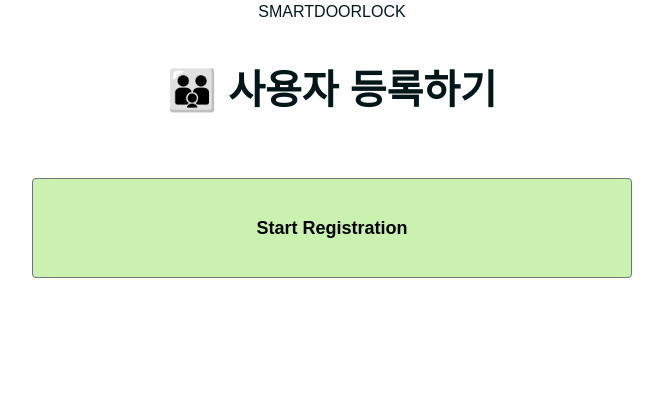
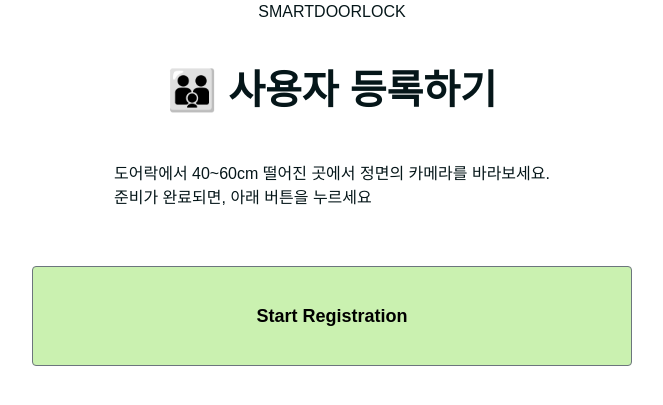
Before and after one commit to uijindaramg/smartdoorlock, a Flask app: page /register_user in a window 1280 px wide. Shown: the top 405 px of the page, without its empty margins (308-971 px from the left). Run offline with Flask 3, Linux system fonts and the light colour scheme.

Commit message:
Update insertuser.html

```diff
--- a/templates/insertuser.html
+++ b/templates/insertuser.html
@@ -85,6 +85,7 @@
     </div>
     <div class="header_potato_ment_1">
         <p><h1 class="header-text"> &#128106; 사용자 등록하기</h1></p>
+        <p><br>도어락에서 40~60cm 떨어진 곳에서 정면의 카메라를 바라보세요. <br>준비가 완료되면, 아래 버튼을 누르세요</p>
     </div>
     <div class="mypost_1"><button id="start-button" type="button" class="btn btn-outline-secondary">Start Registration</button></div>
     <p id="status"></p>
```
